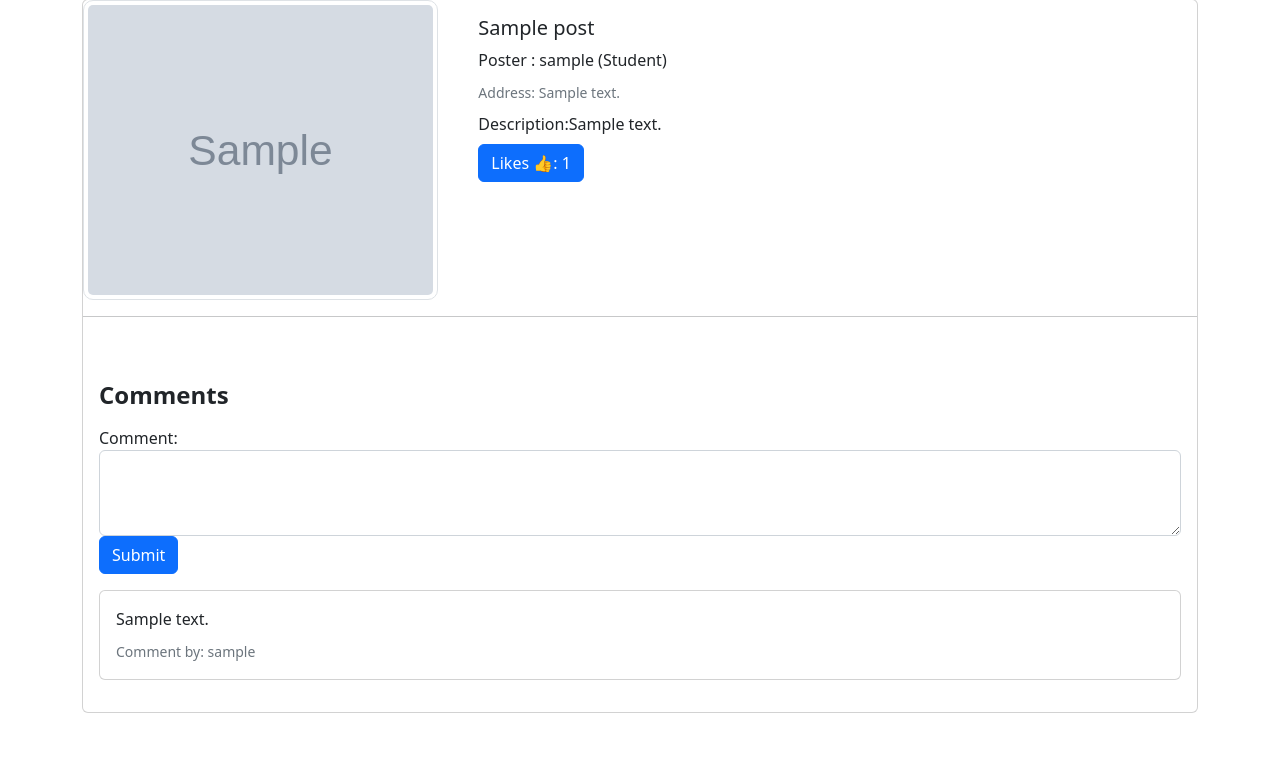
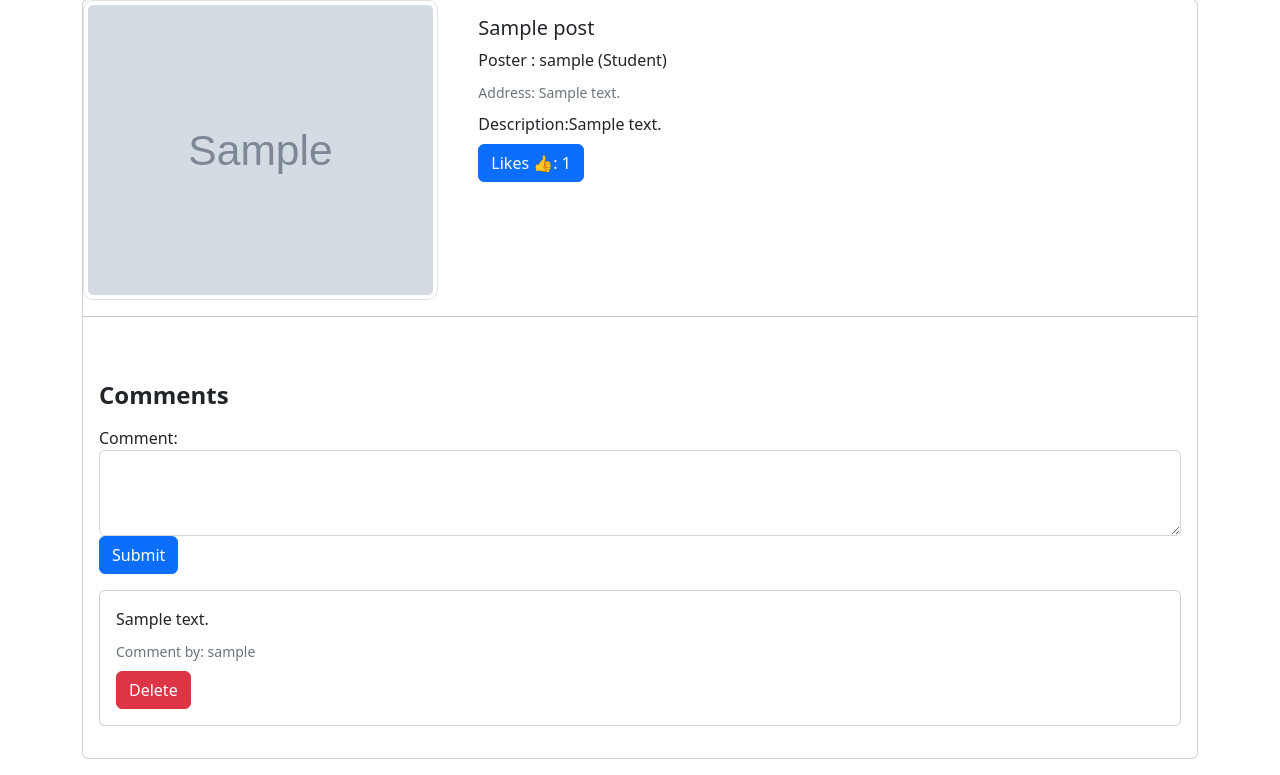
Before and after one commit to 2671493y/study_spaces, a Django app: a page that uses templates/category.html in a window 1280 px wide. Shown: the part 129-904 px from the top of the page. Before the commit the page ends 842 px from the top, so only its background shows below. Run offline with Django 3.2, Linux system fonts and the light colour scheme; a user stored in the database is signed in; tables that the repository leaves empty hold one stand-in row (values such as "Sample post"); grey boxes marked "Sample" are stand-in pictures.

Commit message:
add delete comment function

```diff
--- a/study_spaces/urls.py
+++ b/study_spaces/urls.py
@@ -36,6 +36,9 @@ urlpatterns = [
     path('Library', views.category_library, name='category_library'),
     path('Cafe', views.category_cafe, name='category_cafe'),
     path('Other Place', views.category_other, name='category_other'),
+    path('delete_comment/<int:comment_id>/', views.delete_comment, name='delete_comment'),
+
+
 
 
 ]+ static(settings.MEDIA_URL, document_root=settings.MEDIA_ROOT)
--- a/study_spaces_app/urls.py
+++ b/study_spaces_app/urls.py
@@ -17,6 +17,10 @@ urlpatterns = [
     path('Cafe', views.category_cafe, name='category_cafe'),
     path('Other Place', views.category_other, name='category_other'),
     path('delete_post/<int:post_id>/', views.delete_post, name='delete_post'),
+    path('delete_comment/<int:comment_id>/', views.delete_comment, name='delete_comment'),
+
+
+
 
 
 ]
--- a/study_spaces_app/views.py
+++ b/study_spaces_app/views.py
@@ -252,3 +252,11 @@ def delete_post(request, post_id):
         messages.error(request, 'Post not found or not authorized to delete.')
 
     return redirect('study_spaces_app:userManagement')
+
+
+@login_required
+def delete_comment(request, comment_id):
+    comment = get_object_or_404(Comment, id=comment_id)
+    if request.user == comment.user_profile.user:
+        comment.delete()
+    return redirect(request.META.get('HTTP_REFERER', 'HomePage'))
--- a/templates/category.html
+++ b/templates/category.html
@@ -49,19 +49,30 @@
       <button type="submit" class="btn btn-primary">Submit</button>
     </form>
     {% endif %}
-
-
     {% for comment in post.comment_set.all %}
     <div class="card mb-3">
       <div class="card-body">
         <p class="card-text">{{ comment.comment }}</p>
         <p class="card-text"><small class="text-muted">Comment by: {{ comment.user_profile }}</small></p>
+
+        {% if request.user == comment.user_profile.user %}
+        <form action="{% url 'delete_comment' comment_id=comment.id %}" method="post">
+          {% csrf_token %}
+          <button type="submit" class="btn btn-danger">Delete</button>
+        </form>
+        {% endif %}
+
       </div>
     </div>
-    {% empty %}
+{% empty %}
     <p>No comments yet.</p>
+{% endfor %}
+
+
+
+
     {% endfor %}
   </div>
 </div>
-{% endfor %}
+
 {% endblock %}
```
Also changed, not shown: media/post_images/JamesMcCuneSmithLearningHub066.jpg (added), media/post_images/fraserBuilding.jpg (added), media/post_images/university-cafe.jpg (added), media/post_images/university_library.jpg (added), media/profile_images/userPicture.jpg (added), media/profile_images/userPicture_A6cF2nE.jpg (added), media/profile_images/userPicture_TnbgEqk.jpg (added).
